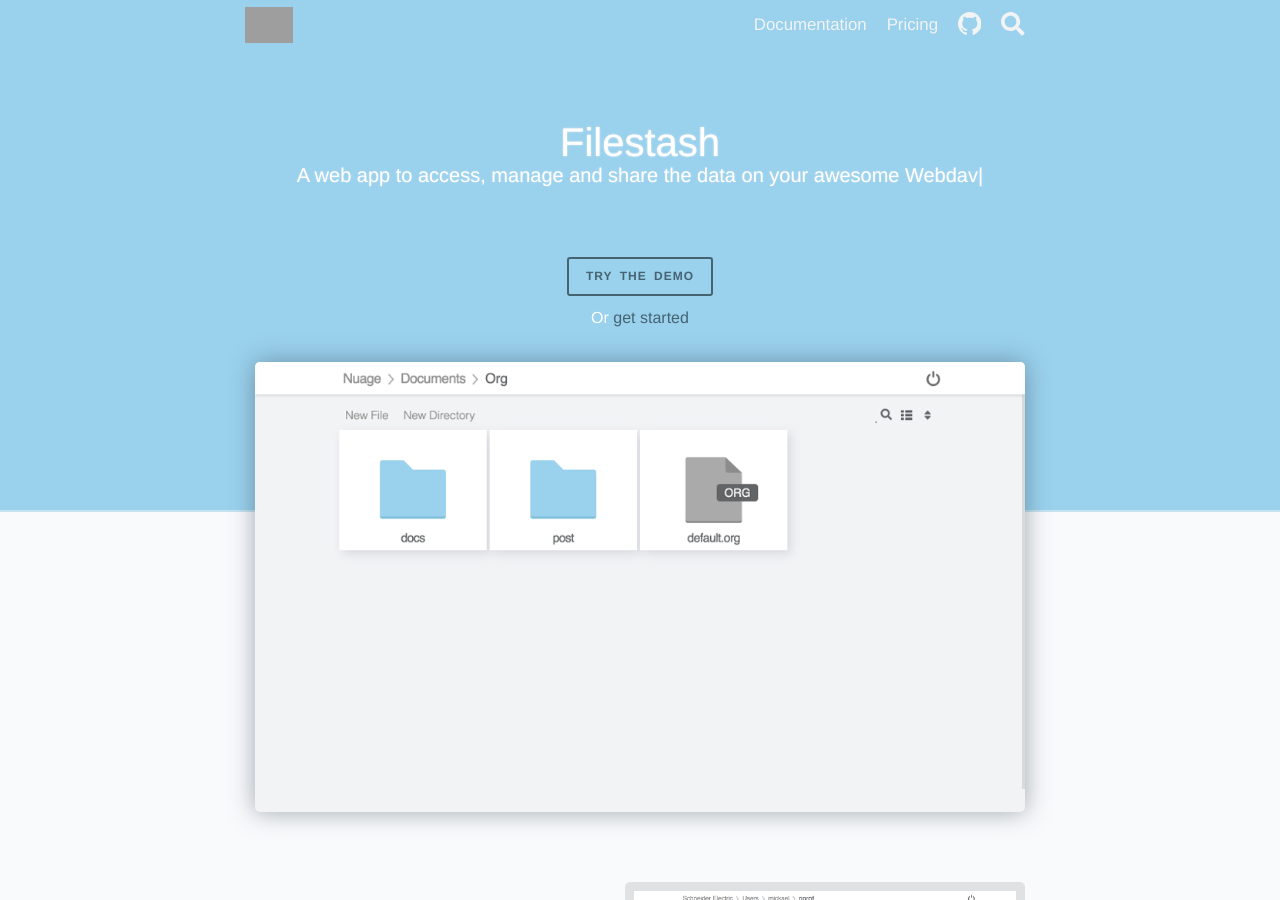
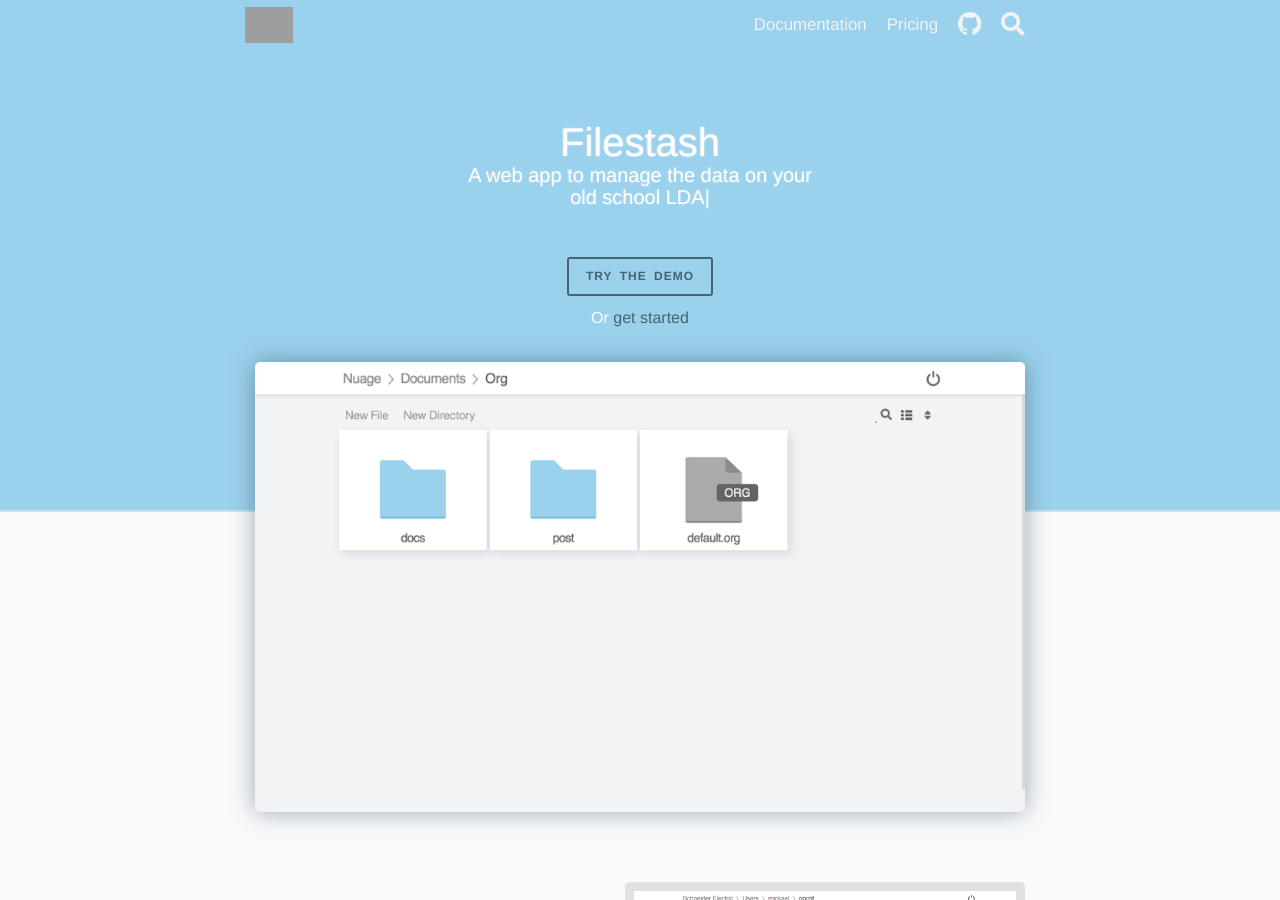
Before and after one commit to mickael-kerjean/filestash-website, a Jekyll site: the page built from index.html, in a window 1280 px wide and 900 px high. Built offline with Jekyll 4.4.1, drawn with Linux system fonts in a browser that asks for light colours; nearby versions of some CDN libraries; library files that are not in the unit come from our copies; comment, search, counter and statistics services are not loaded; grey boxes are pictures that could not be loaded.

Commit message:
homepage (update): change homepage content

```diff
--- a/index.html
+++ b/index.html
@@ -9,10 +9,11 @@
 	  <div class="hgroup">
 		<h1>Filestash</h1>
 		<h2>
-          A web app to access, manage and share the data on your
+          A web app to manage the data on your
           <noscript>
             FTP / SFTP / S3 / Minio / Git / Google drive / Dropbox server
           </noscript>
+          <br/>
           <span id="typing"></span>
         </h2>
 	  </div>
@@ -20,15 +21,19 @@
       <script src="/js/typed.min.js"></script>
       <script>
         new Typed('#typing', {
-        strings: [
-        'rock solid FTP server',
-        'rock solid SFTP server',
-        'awesome Webdav server',
-        'boring Google Drive account',
-        'boring Dropbox account',
-        'shinny S3 buckets',
-        'shinny Minio server',
-        'reliable Git repo',
+          strings: [
+            "rock solid FTP server",
+            "rock solid SFTP server",
+            "old school LDAP server",
+            "reliable Git repo",
+            "reliable mysql server",
+            "awesome Webdav server",
+            "awesome CardDav/CalDav server",
+            "shinny Minio server",
+            "shinny S3 buckets",
+            "boring Google Drive account",
+            "boring Dropbox account",
+            "Backblaze B2 account"
         ],
         typeSpeed: 50,
         backSpeed: 30,
```
